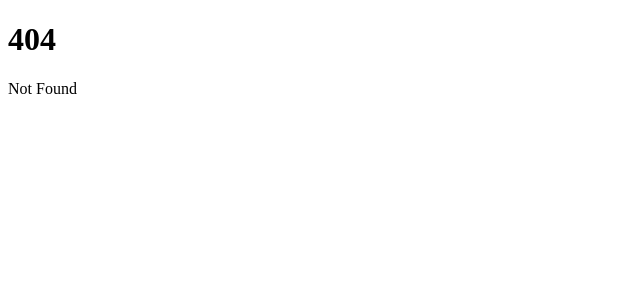
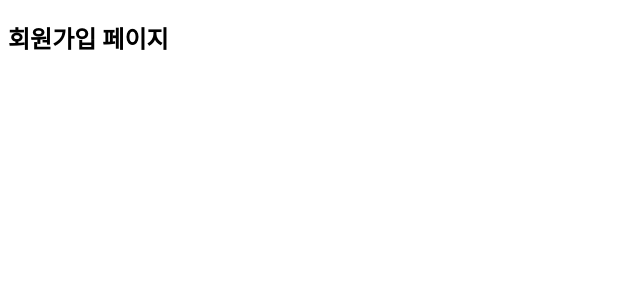
Before and after one commit to zzrudtlr/test-git-project, a SvelteKit app: page /user-join in a window 1280 px wide. Before the commit this address had no page. Shown: the top 300 px of the page, without its empty margins (0-640 px from the left). Built offline with nearby package versions, Linux system fonts and the light colour scheme.

Commit message:
Revert "Revert "회원가입 페이지 #2""

```diff
--- /dev/null
+++ b/src/routes/user-join/+page.svelte
@@ -0,0 +1,6 @@
+<script>
+    console.log("회원가입 페이지입니다.");
+</script>
+<h2>
+    회원가입 페이지
+</h2>
```
